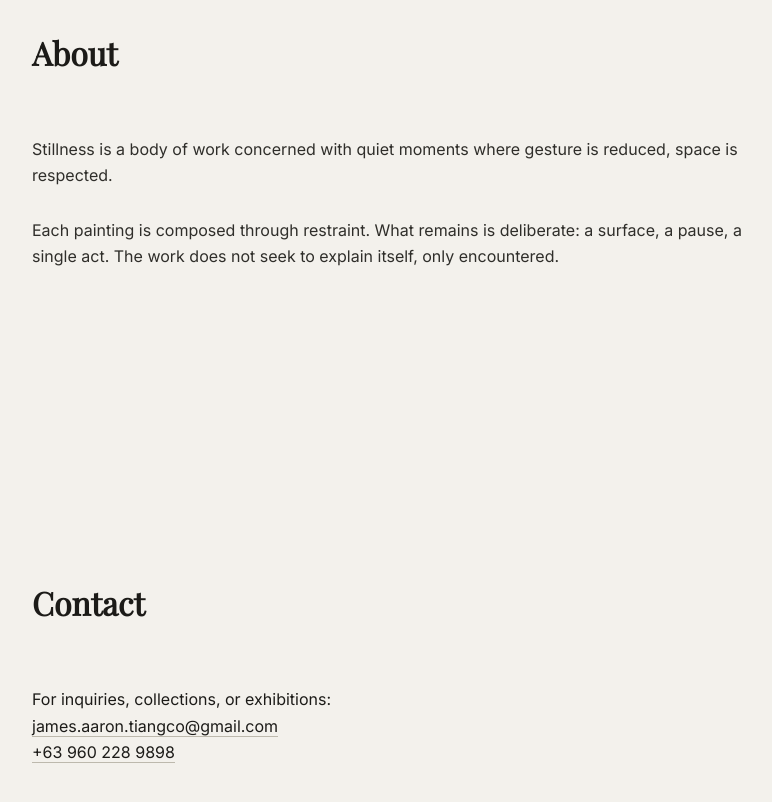
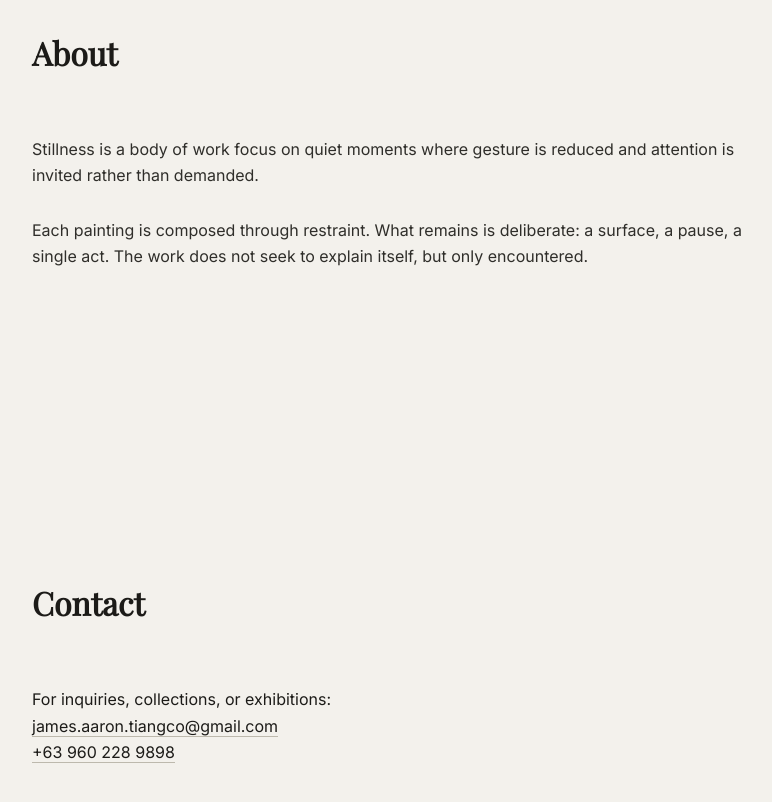
Before and after one commit to jamesaarontiangco-beep/jamesart.github.io, a plain HTML site: page index.html in a window 1280 px wide. Shown: the part 1520-2322 px from the top of the page, without its empty margins (48-820 px from the left). Drawn offline with nearby package versions, Linux system fonts and the light colour scheme.

Commit message:
Update index.html

```diff
--- a/index.html
+++ b/index.html
@@ -64,14 +64,14 @@
     <h2>About</h2>
 
     <p>
-      Stillness is a body of work concerned with quiet moments
-      where gesture is reduced, space is respected.
+      Stillness is a body of work focus on quiet moments
+      where gesture is reduced and attention is invited rather than demanded.
     </p>
 
     <p>
       Each painting is composed through restraint. What remains is
       deliberate: a surface, a pause, a single act. The work does not
-      seek to explain itself, only encountered.
+      seek to explain itself, but only encountered.
     </p>
   </section>
 
```
